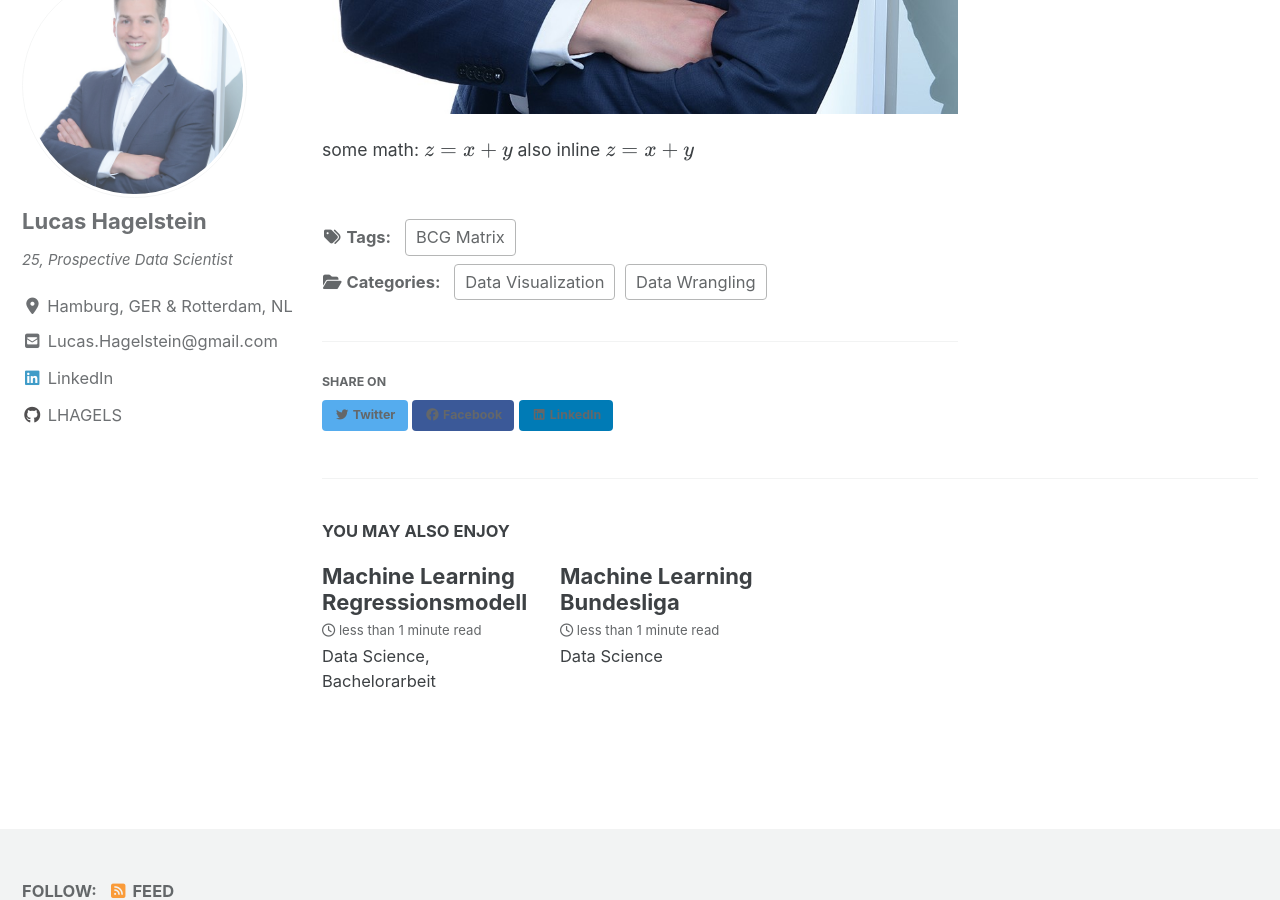
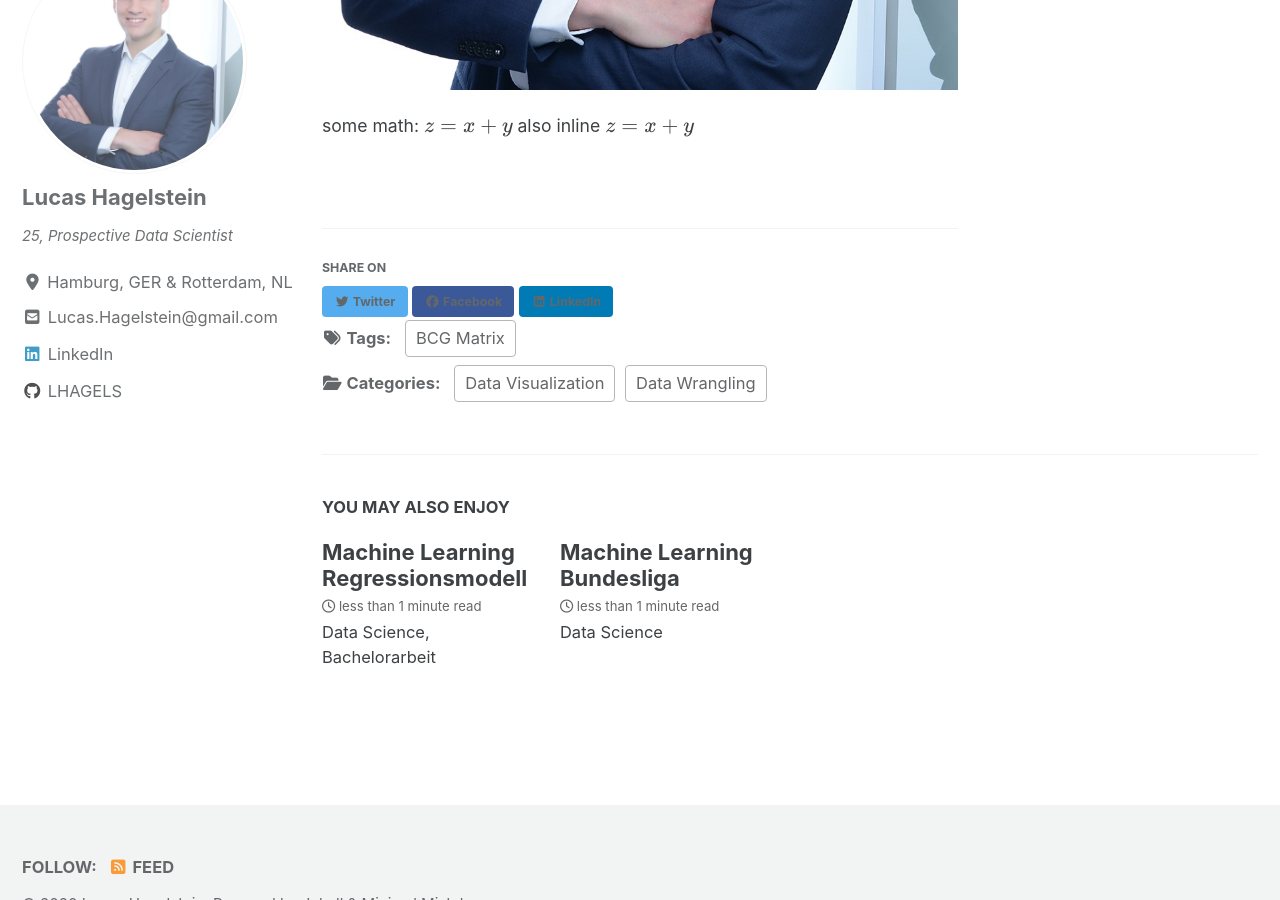
Before and after one commit to LHAGELS/LHAGELS.github.io, a Jekyll site: the page built from _posts/2020-05-17-Customer-Analytics.md, in a window 1280 px wide and 900 px high, scrolled down 2169 px. Built offline with Jekyll 4.4.1, drawn with Linux system fonts in a browser that asks for light colours; cached includes are drawn as plain includes; nearby versions of some CDN libraries; formulas are drawn with MathJax 3; some of the changed text lies outside the part shown.

Commit message:
new github

```diff
--- a/_layouts/single.html
+++ b/_layouts/single.html
@@ -26,12 +26,12 @@
     <div class="page__inner-wrap">
       {% unless page.header.overlay_color or page.header.overlay_image %}
         <header>
-          {% if page.title %}<h1 id="page-title" class="page__title" itemprop="headline">{{ page.title | markdownify | remove: "<p>" | remove: "</p>" }}</h1>{% endif %}
           {% if page.last_modified_at %}
             <p class="page__date"><strong><i class="fas fa-fw fa-calendar-alt" aria-hidden="true"></i> {{ site.data.ui-text[site.locale].date_label }}</strong> <time datetime="{{ page.last_modified_at | date: "%Y-%m-%d" }}">{{ page.last_modified_at | date: "%B %-d, %Y" }}</time></p>
           {% elsif page.date %}
             <p class="page__date"><strong><i class="fas fa-fw fa-calendar-alt" aria-hidden="true"></i> {{ site.data.ui-text[site.locale].date_label }}</strong> <time datetime="{{ page.date | date_to_xmlschema }}">{{ page.date | date: "%B %-d, %Y" }}</time></p>
           {% endif %}
+          {% if page.title %}<h1 id="page-title" class="page__title" itemprop="headline">{{ page.title | markdownify | remove: "<p>" | remove: "</p>" }}</h1>{% endif %}
           {% if page.read_time %}
             <p class="page__meta"><i class="far fa-clock" aria-hidden="true"></i> {% include read-time.html %}</p>
           {% endif %}
@@ -52,11 +52,12 @@
       </section>
 
       <footer class="page__meta">
+        {% if page.share %}{% include social-share.html %}{% endif %}
         {% if site.data.ui-text[site.locale].meta_label %}
           <h4 class="page__meta-title">{{ site.data.ui-text[site.locale].meta_label }}</h4>
         {% endif %}
         {% include page__taxonomy.html %}
-        {% if page.share %}{% include social-share.html %}{% endif %}
+
       </footer>
     </div>
 
```
